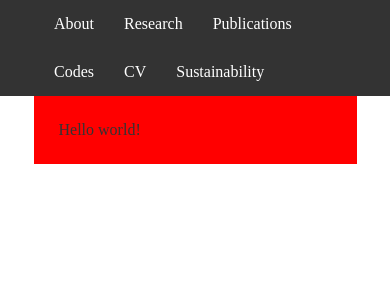
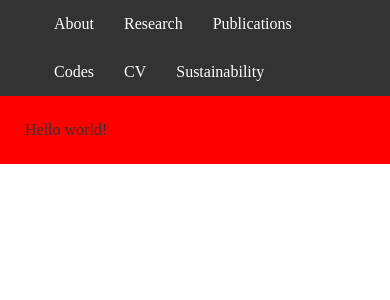
Before and after one commit to felixbosco/felixbosco.github.io, a Jekyll site: the page built from index.html, in a window 390 px wide. Shown: the top 300 px of the page. Built offline with Jekyll 4.4.1, drawn with Linux system fonts in a browser that asks for light colours.

Commit message:
Add response to main

```diff
--- a/assets/css/style.css
+++ b/assets/css/style.css
@@ -53,3 +53,9 @@ main {
     color: #333;
     background-color: red;
 }
+
+@media (max-width: 1000px) {
+  main {
+    width: 100%;
+  }
+}
```
